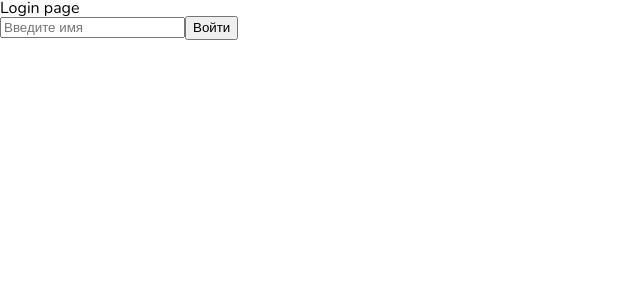
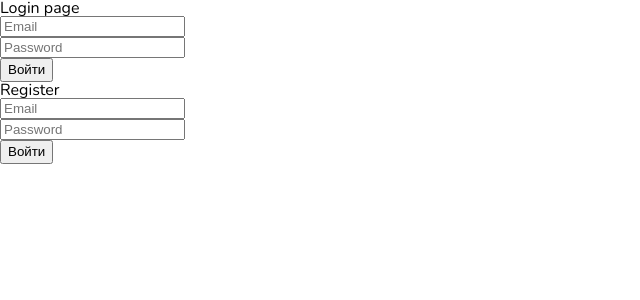
Before and after one commit to kkuleshov92/ARTEM-PIZZA-APP, a React (Create React App) app: page /login in a window 1280 px wide. Shown: the top 300 px of the page, without its empty margins (0-640 px from the left). Built offline with nearby package versions, Linux system fonts and the light colour scheme.

Commit message:
Login Page

```diff
--- a/package.json
+++ b/package.json
@@ -3,10 +3,13 @@
   "version": "0.1.0",
   "private": true,
   "dependencies": {
+    "@auth0/auth0-react": "^1.10.1",
     "@reduxjs/toolkit": "^1.8.1",
     "@testing-library/jest-dom": "^5.16.4",
     "@testing-library/react": "^13.1.1",
     "@testing-library/user-event": "^13.5.0",
+    "axios": "^0.27.2",
+    "firebase": "^9.8.1",
     "node-sass": "^7.0.1",
     "react": "^18.0.0",
     "react-dom": "^18.0.0",
--- a/src/App.js
+++ b/src/App.js
@@ -23,8 +23,8 @@ function App() {
         <Modals/>
 
         <Routes>
-          <Route path="/" element={<Navigate to={ROUTES.home} />} />
           <Route path={ROUTES.login} element={<Login/>}/>
+
           <Route path={ROUTES.home + "/*"} element={
             <RequireAuth>
               <OrderPage/>
@@ -34,6 +34,8 @@ function App() {
             <Route path={ROUTES.order} element={<Order/>}/>
             <Route path={ROUTES.orderList} element={<OrderList/>}/>
           </Route>
+
+          <Route path="*" element={<Navigate to={ROUTES.home + '/' + ROUTES.constructor}/>}/>
         </Routes>
       </AuthProvider>
     </ModalProvider>
--- /dev/null
+++ b/src/config/firebase.config.js
@@ -0,0 +1,12 @@
+import { initializeApp } from "firebase/app";
+
+const firebaseConfig = {
+  apiKey: process.env.REACT_APP_FIREBASE_API_KEY,
+  authDomain: process.env.REACT_APP_FIREBASE_AUTH_DOMAIN,
+  projectId: process.env.REACT_APP_FIREBASE_PROJECT_ID,
+  storageBucket: process.env.REACT_APP_FIREBASE_STORAGE_BUCKET,
+  messagingSenderId: process.env.REACT_APP_FIREBASE_MESSAGING_SENDER_ID,
+  appId: process.env.REACT_APP_FIREBASE_APP_ID,
+};
+
+const app = initializeApp(firebaseConfig);
--- a/src/context/AuthContext.js
+++ b/src/context/AuthContext.js
@@ -1,24 +1,18 @@
-import { createContext, useContext, useState } from 'react';
-
+import { createContext, useContext, useEffect, useState } from 'react';
 
 const AuthContext = createContext(null);
 
 
 export const AuthProvider = ({children}) => {
-  const [user, setUser] = useState(null);
+  const [ user, setUser ] = useState(null);
 
-  const signIn = (newUser, callback) => {
+  const handleAddUser = (newUser) => {
     setUser(newUser);
-    callback();
-  }
-  const signOut = (callback) => {
-    setUser(null);
-    callback();
   }
 
   return (
     <AuthContext.Provider
-      value={{user, signOut, signIn}}
+      value={{user, handleAddUser}}
     >
       {children}
     </AuthContext.Provider>
--- a/src/hoc/RequireAuth.jsx
+++ b/src/hoc/RequireAuth.jsx
@@ -3,9 +3,12 @@ import { ROUTES } from "../config/constants";
 import { useAuthContext } from "../context/AuthContext";
 
 const RequireAuth = ({children}) => {
+  const {
+    user,
+  } = useAuthContext();
+
   const location = useLocation();
-  const {user} = useAuthContext();
-  console.log('here')
+
   if (!user) {
     return <Navigate to={ROUTES.login} state={{from: location}}/>
   }
--- a/src/index.js
+++ b/src/index.js
@@ -5,6 +5,8 @@ import reportWebVitals from './reportWebVitals';
 import { store } from "./store";
 import { Provider } from "react-redux";
 import { BrowserRouter as Router } from 'react-router-dom';
+import './config/firebase.config';
+
 
 const root = ReactDOM.createRoot(document.getElementById('root'));
 root.render(
--- a/src/pages/Login.js
+++ b/src/pages/Login.js
@@ -1,38 +1,92 @@
 import { useLocation, useNavigate } from 'react-router-dom';
 import { ROUTES } from "../config/constants";
 import { useAuthContext } from "../context/AuthContext";
-import { useRef } from "react";
-
+import { useCallback, useEffect } from "react";
+import { createUserWithEmailAndPassword, getAuth } from 'firebase/auth';
 
 const Login = () => {
   const {
-    signIn,
+    user,
+    handleAddUser,
   } = useAuthContext();
-  console.log('login')
-  const navigate = useNavigate();
-  const location = useLocation();
 
-  const fromPage = location.state?.from?.pathname || ROUTES.home + '/' + ROUTES.constructor;
+  // const navigate = useNavigate();
+  // const location = useLocation();
 
-  const loginRef = useRef();
+  // const fromPage = location.state?.from?.pathname || ROUTES.home + '/' + ROUTES.constructor;
 
-  const handleSubmit = (e) => {
+  // useEffect(() => {
+  //   isAuthenticated && navigate(fromPage, {replace: true})
+  // }, [ isAuthenticated ])
+
+  const handleSignIn = useCallback((e) => {
     e.preventDefault();
 
-    const name = loginRef.current.value;
+    const {
+      email,
+      password,
+    } = e.target.elements;
 
-    signIn(name, () => navigate(fromPage, {replace: true}))
-  }
+    const auth = getAuth();
+
+    createUserWithEmailAndPassword(auth, email.value, password.value)
+      .then(response => {
+        console.log(response)
+      })
+      .catch(error => console.log(error))
+
+  }, [])
+
+  const handleSignUp = useCallback((e) => {
+    e.preventDefault();
+
+    const {
+      email,
+      password,
+    } = e.target.elements;
+
+    const auth = getAuth();
+
+    createUserWithEmailAndPassword(auth, email.value, password.value)
+      .then(response => {
+        console.log(response)
+      })
+      .catch(error => console.log(error))
+  }, [])
 
   return (
     <div>
-      <h2>Login page</h2>
+      <div>
+        <h2>Login page</h2>
 
-      <form onSubmit={handleSubmit}>
-        <input type="text" ref={loginRef} name="name" placeholder="Введите имя"/>
+        <form onSubmit={handleSignIn}>
+          <fieldset>
+            <input type="email" name="email" placeholder="Email"/>
+          </fieldset>
 
-        <button>Войти</button>
-      </form>
+          <fieldset>
+            <input type="password" name="password" placeholder="Password"/>
+          </fieldset>
+
+          <button>Войти</button>
+        </form>
+      </div>
+
+      <div>
+        <h2>Register</h2>
+
+        <form onSubmit={handleSignUp}>
+          <fieldset>
+            <input type="email" name="email" placeholder="Email"/>
+          </fieldset>
+
+          <fieldset>
+            <input type="password" name="password" placeholder="Password"/>
+          </fieldset>
+
+          <button>Войти</button>
+        </form>
+      </div>
     </div>
   )
 }
--- a/src/pages/OrderPage.js
+++ b/src/pages/OrderPage.js
@@ -4,6 +4,7 @@ import { Outlet } from "react-router-dom";
 
 
 const OrderPage = () => {
+  console.log('order-page')
   return (
     <>
       <Header/>
```
Also changed, not shown: src/api/api.js (added, +10 -0 lines), 2 other files (tests, documents, lock files or other folders).
